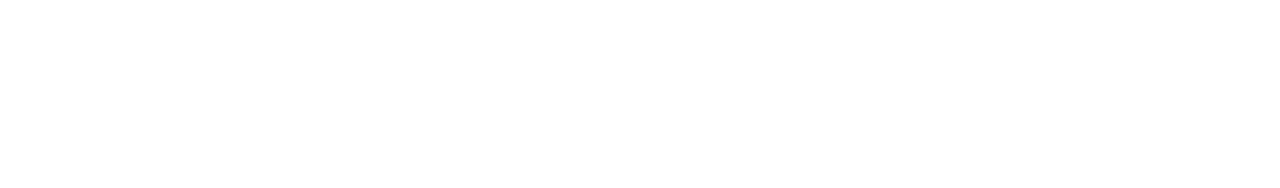
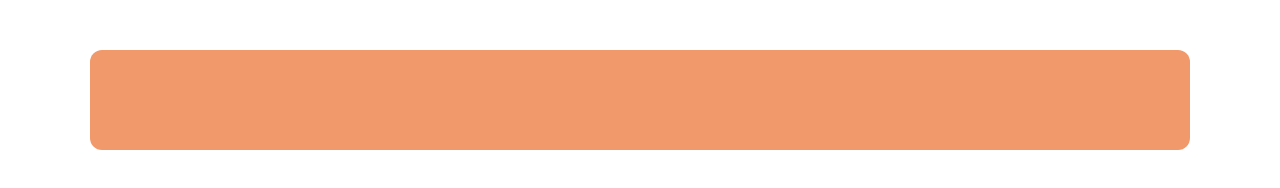
Before and after one commit to alexeyk500/Pairs_Card_Game, a plain HTML site: page index.html in a window 1280 px wide. Drawn offline with Linux system fonts and the light colour scheme.

Commit message:
content container done

```diff
--- a/cards_pair.js
+++ b/cards_pair.js
@@ -0,0 +1,13 @@
+(() => {
+  // Создаем контейнер для игры
+  const container = document.getElementById('cardsPairApp');
+  container.classList.add('container');
+  container.setAttribute("style", "margin: 0 auto; max-width: 1200px;");
+  // Создаем поле для карт
+  const card_field = document.createElement('div');
+  card_field.setAttribute("style", "display: flex; height: 100%; margin: 50px 50px; padding: 50px 50px; border-radius: 12px; background-color: #F1996B;");
+
+  document.addEventListener('DOMContentLoaded',() => {
+    container.append(card_field);
+  });
+})();
--- a/index.html
+++ b/index.html
@@ -8,6 +8,6 @@
     <script defer src="./cards_pair.js"></script>
 </head>
 <body>
-    <div class="cards-pair-app"></div>
+    <div id="cardsPairApp"></div>
 </body>
 </html>
```
